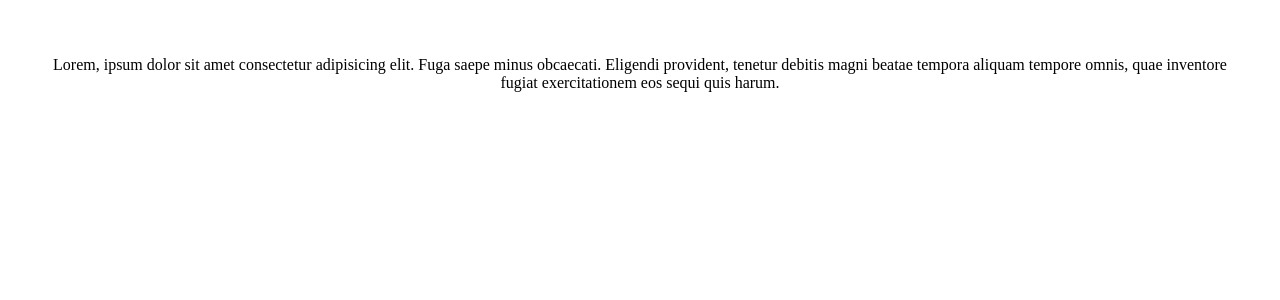
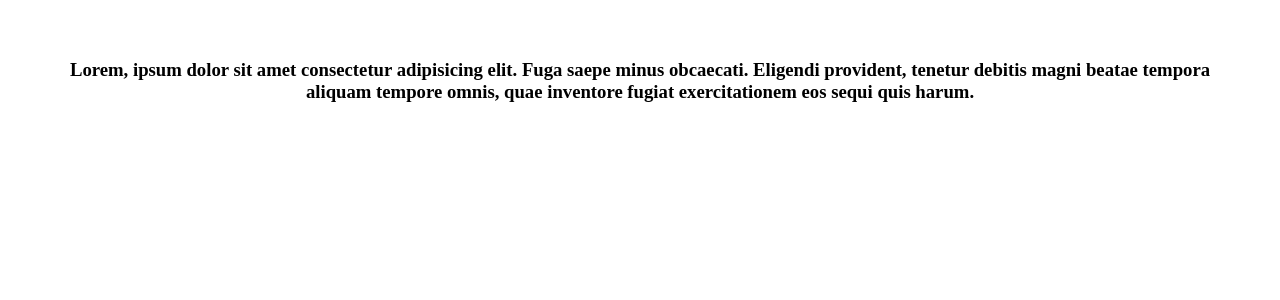
Before and after one commit to 00005118/seguridad_sv, a React (Vite) app in the folder Proyecto/UI/seguridad-UI/: page / in a window 1280 px wide. Shown: the top 300 px of the page. Built offline with nearby package versions, Linux system fonts and the light colour scheme.

Commit message:
Initial files added for UI

```diff
--- a/Proyecto/UI/seguridad-UI/src/App.jsx
+++ b/Proyecto/UI/seguridad-UI/src/App.jsx
@@ -5,7 +5,7 @@ function App() {
   const [count, setCount] = useState(0)
 
   return (
-      <p>Lorem, ipsum dolor sit amet consectetur adipisicing elit. Fuga saepe minus obcaecati. Eligendi provident, tenetur debitis magni beatae tempora aliquam tempore omnis, quae inventore fugiat exercitationem eos sequi quis harum.</p>
+      <h3>Lorem, ipsum dolor sit amet consectetur adipisicing elit. Fuga saepe minus obcaecati. Eligendi provident, tenetur debitis magni beatae tempora aliquam tempore omnis, quae inventore fugiat exercitationem eos sequi quis harum.</h3>
   )
 }
 
```
